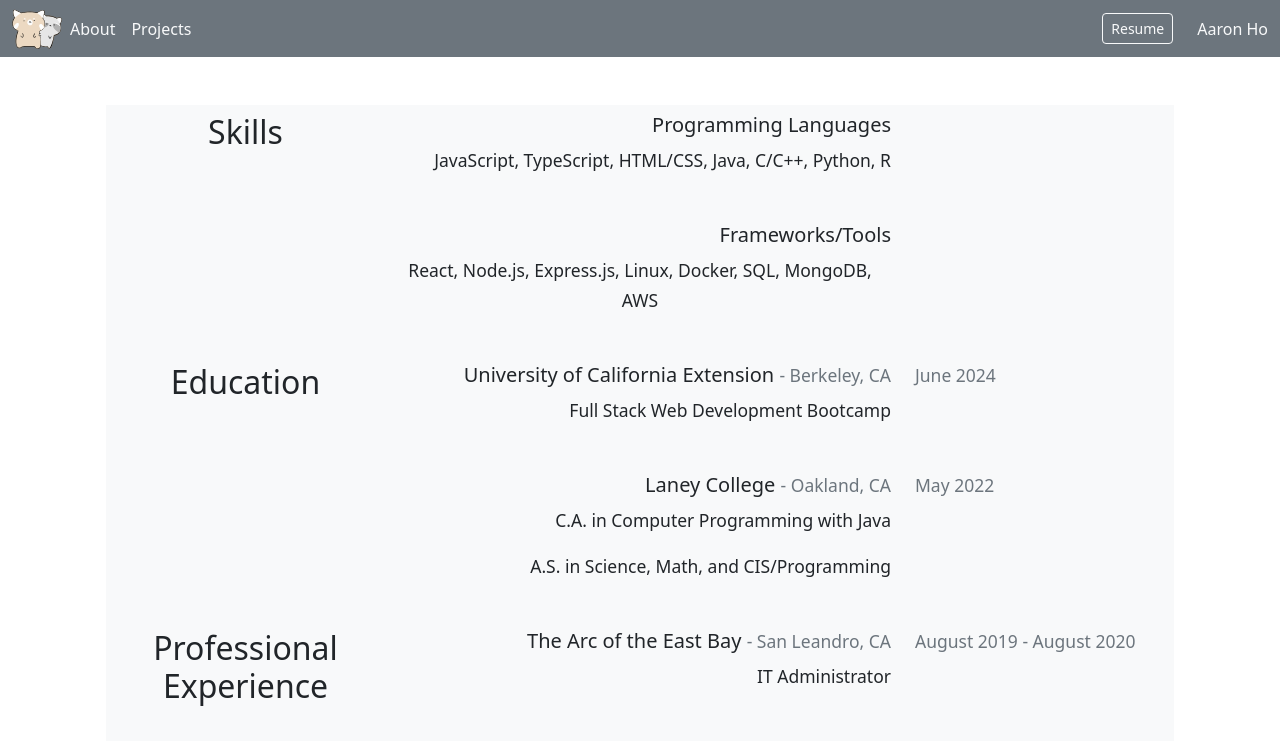
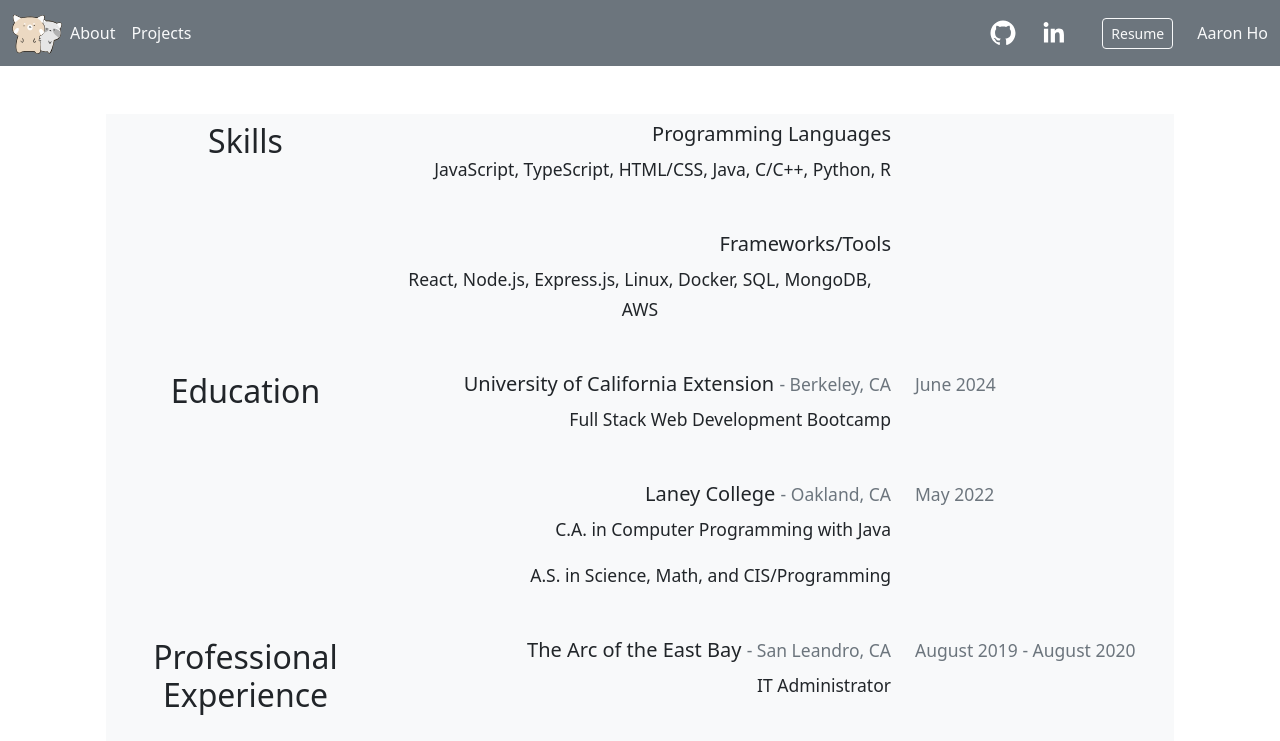
Before and after one commit to AaronH-o/react-resume, a React (Vite) app: page / in a window 1280 px wide. Shown: the top 741 px of the page. Built offline with nearby package versions, Linux system fonts and the light colour scheme.

Commit message:
added icons and links for socials

```diff
--- a/src/components/UI/Navbar.jsx
+++ b/src/components/UI/Navbar.jsx
@@ -1,4 +1,5 @@
 import { Link } from 'react-router-dom';
+import { SocialIcon } from 'react-social-icons'
 import Logo from '../../assets/heart.svg';
 import Button from 'react-bootstrap/Button';
 import Resume from '../../assets/Aaron_Ho_Resume.pdf';
@@ -16,6 +17,8 @@ export default function Nav({ links }) {
           </ul>
         </div>
         {/* TODO: add icons for socials (linkedin / github) */}
+        <SocialIcon network="github" fgColor="white" bgColor= "none" target="_blank" url="https://github.com/AaronH-o/"/>
+        <SocialIcon network="linkedin" fgColor="white" bgColor= "none" target="_blank" url="https://www.linkedin.com/in/aaron-ho-7305332a3/"/>
         <Button className="d-flex mx-4 gap-2" variant="outline-light" size="sm">
           <Link key={3} className="nav-link text-light" to={Resume} target="_blank" rel="noopener noreferrer">Resume</Link>
         </Button>
```
